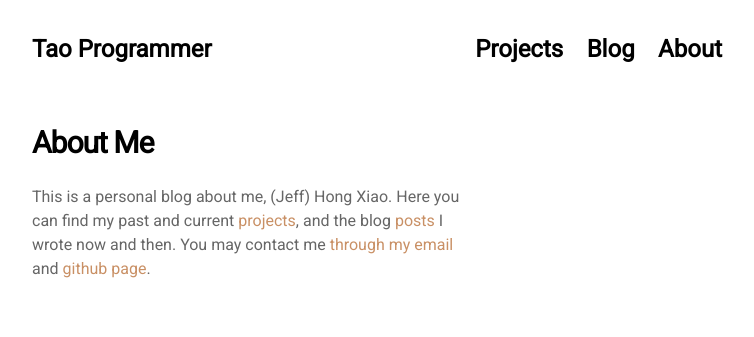
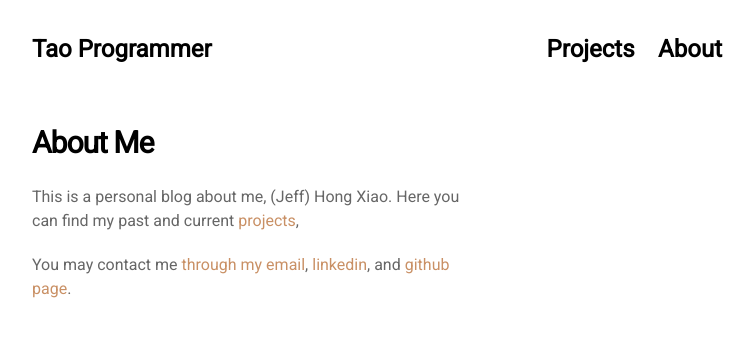
Before and after one commit to taoprogrammer/taoprogrammer.github.io, a Jekyll site: the page built from about.html, in a window 1280 px wide. Shown: the top 337 px of the page, without its empty margins (263-1017 px from the left). Built offline with Jekyll 4.4.1, drawn with Linux system fonts in a browser that asks for light colours; nearby versions of some CDN libraries.

Commit message:
tweak settings.yml; change .gitignore

```diff
--- a/_data/settings.yml
+++ b/_data/settings.yml
@@ -7,7 +7,7 @@ email: taoprogrammer@outlook.com
 
 menu:
 - {name: 'Projects', url: ''}
-- {name: 'Blog', url: 'blog.html'}
+#- {name: 'Blog', url: 'blog.html'}
 - {name: 'About', url: 'about.html'}
 #- {name: 'Contact', url: 'contact.html'}
 
@@ -39,9 +39,10 @@ about: >
 
   This is a personal blog about me, (Jeff) Hong Xiao.
   Here you can find my past and current [projects](/),
-  and the blog [posts](/blog.html) I wrote now and then.
 
-  You may contact me [through my email](mailto:taoprogrammer@outlook.com)
+
+  You may contact me [through my email](mailto:taoprogrammer@outlook.com),
+  [linkedin](https://www.linkedin.com/in/jeffhongxiao/),
   and [github page](http://taoprogrammer.github.io).
 
 contact: >
```
Also changed, not shown: 1 other file.
